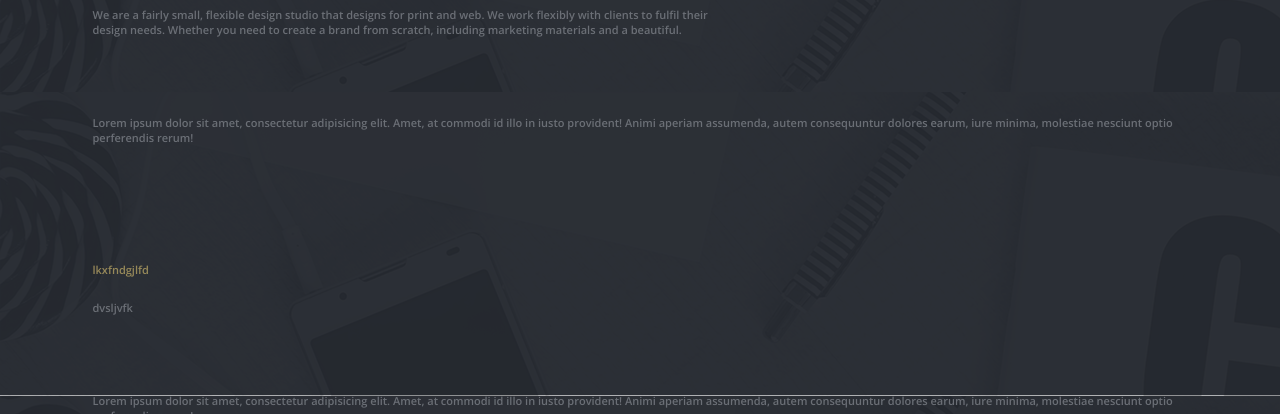
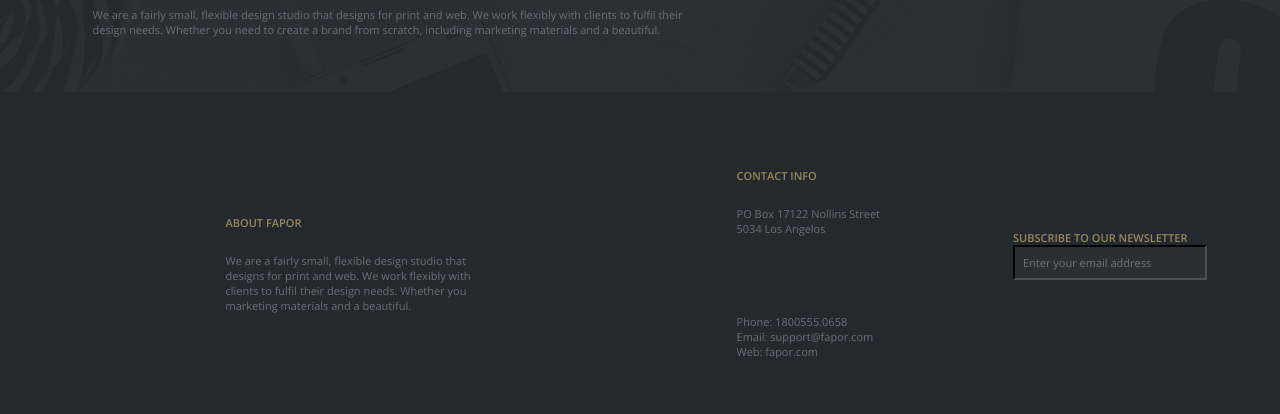
Before and after one commit to Dassshaa/fapor, a plain HTML site: page index.html in a window 1280 px wide. Shown: the part 208-622 px from the top of the page. Drawn offline with nearby package versions, Linux system fonts and the light colour scheme.

Commit message:
change index

```diff
--- a/css/style.css
+++ b/css/style.css
@@ -67,67 +67,13 @@ section{
      padding-bottom: 85px;
      font-family: 'Open Sans', sans-serif;
  }
- section{
+ section {
+ }
+  .container_b{
 
- }
- .container_q{
-     max-width: 1095px;
-     margin: auto;
- }
- p{
-     color: #ffffff;
-     font-size: 32px;
-     padding-top: 71px;
-     font-family: 'Raleway', sans-serif;
-     font-weight: bold;
-
- }
- .container_h{
-     max-width: 1095px;
-     margin: auto;
- }
- p{
-     color: #ffffff;
-     font-size: 32px;
-     padding-top: 71px;
-     font-family: 'Raleway', sans-serif;
-     font-weight: bold;
- }
- .container_a{
-     max-width: 1095px;
-     margin: auto;
- }
- p{
-     color: #ffffff;
-     font-size: 32px;
-     padding-top: 71px;
-     font-family: 'Raleway', sans-serif;
-     font-weight: bold;
- }
-
-.container_q{
-    max-width: 1095px;
-    margin: auto;
-}
-p {
-    color: #ffffff;
-    font-size: 32px;
-    padding-top: 71px;
-    font-family: 'Raleway', sans-serif;
-    font-weight: bold;
-}
-.container_q{
-    max-width: 1095px;
-    margin: auto;
-}
-p {
-    color: #ffffff;
-    font-size: 32px;
-    padding-top: 71px;
-    font-family: 'Raleway', sans-serif;
-    font-weight: bold;
-}
-
+     max-width: 1051px;
+      color: white;
+  }
 
  footer{
     background-color: #2b2f35;
@@ -169,13 +115,32 @@ p{
     padding-top: 23px;
     font-family: 'Open Sans', sans-serif;
 }
-p{  color: #6b6f76;
+p{
+    color: #6b6f76;
     font-size: 11px;
     padding-top: 23px;
     padding-bottom: 55px;
     font-family: 'Open Sans', sans-serif;
 
 }
+ .container_bot {
+     color: #978959;
+     font-size: 11px;
+     padding-top: 62px;
+     font-family: 'Open Sans', sans-serif;
+     padding-bottom: 18px;
+ }
+ input[type=email]{
+     margin: auto;
+     font-size: 11px;
+     color:#6b6f76;
+     padding: 8px 8px;
+     width: 100%;
+     background-color: #2b2f35;
+     border-color: #4b4f55;
+     font-family: 'Open Sans', sans-serif;
+
+ }
 
 
 footer .btn_soc{
--- a/fapor.html
+++ b/index.html
@@ -42,23 +42,13 @@
     </div>
 </section>
 <section>
-    <div class="container_q">
-        <p>Lorem ipsum dolor sit amet, consectetur adipisicing elit. Amet, at commodi id illo in iusto provident! Animi aperiam assumenda, autem consequuntur dolores earum, iure minima, molestiae nesciunt optio perferendis rerum!</p>
+    <div class="container_b">
+
     </div>
-    <div class="container_h">
-         <h2>lkxfndgjlfd</h2>
-    </div>
-    <div class="container_a">
-        <p>dvsljvfk</p>
-    </div>
-    <div class="container_q">
-    <p>Lorem ipsum dolor sit amet, consectetur adipisicing elit. Amet, at commodi id illo in iusto provident! Animi aperiam assumenda, autem consequuntur dolores earum, iure minima, molestiae nesciunt optio perferendis rerum!</p>
-    <div class="container_q">
-    <p>Lorem ipsum dolor sit amet, consectetur adipisicing elit. Amet, at commodi id illo in iusto provident! Animi aperiam assumenda, autem consequuntur dolores earum, iure minima, molestiae nesciunt optio perferendis rerum!</p>
-
+</section>
 
 <footer>
-    <div class="container">
+    <div class="container d-flex">
     <div class="container_h2">
         <h2>ABOUT FAPOR</h2>
         <p> We are a fairly small, flexible design studio that<br>
@@ -67,13 +57,20 @@
             marketing materials and a beautiful.</p>
     </div>
     <div class="container_con">
-        <h2>Contact INFO</h2>
+        <h2>CONTACT INFO</h2>
         <p>PO Box 17122 Nollins Street<br>
             5034 Los Angelos</p>
         <p>Phone: 1800555.0658<br>
             Email: support@fapor.com<br>
             Web: fapor.com</p>
     </div>
+        <div class="container_bot">
+            <h2>SUBSCRIBE TO OUR NEWSLETTER</h2>
+            <form>
+                <input id="Enter your email address" type="email" placeholder="Enter your email address">
+            </form>
+
+        </div>
 
     </div>
     <div class="container d-flex">
```
